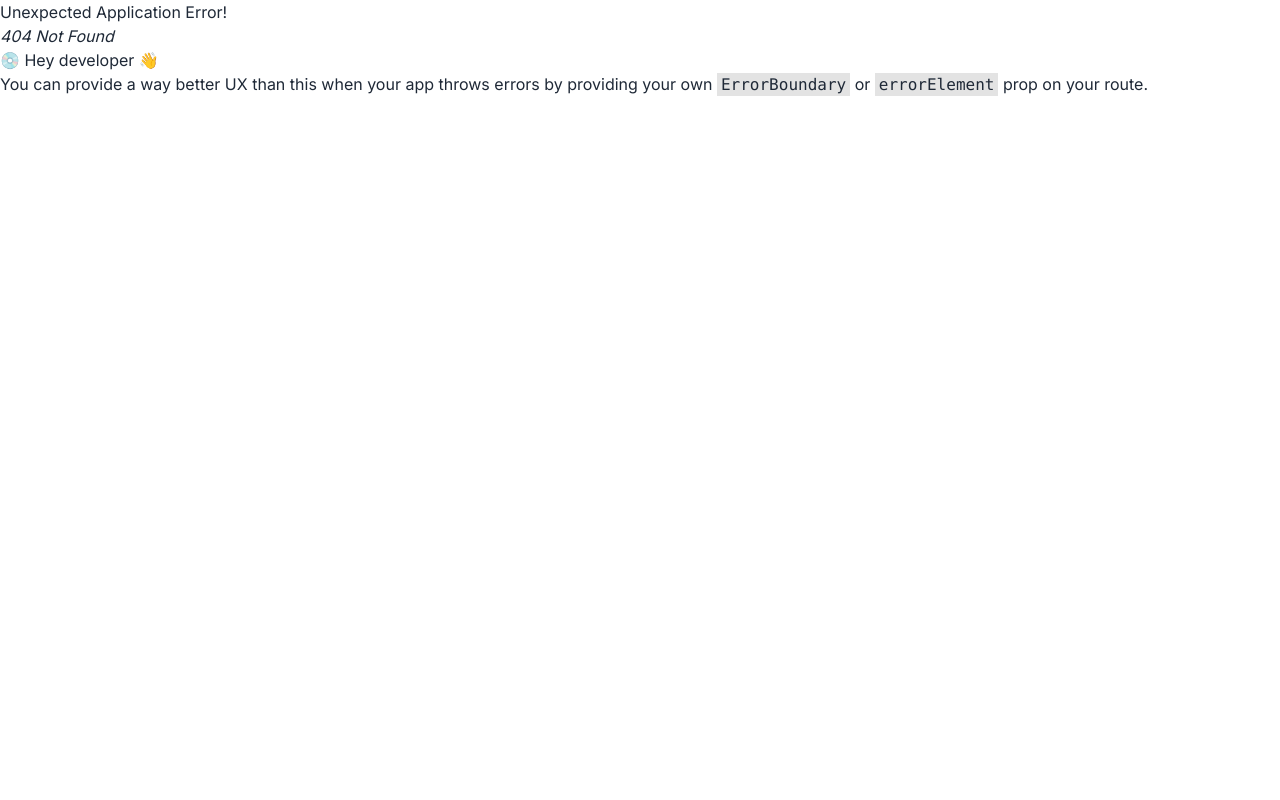
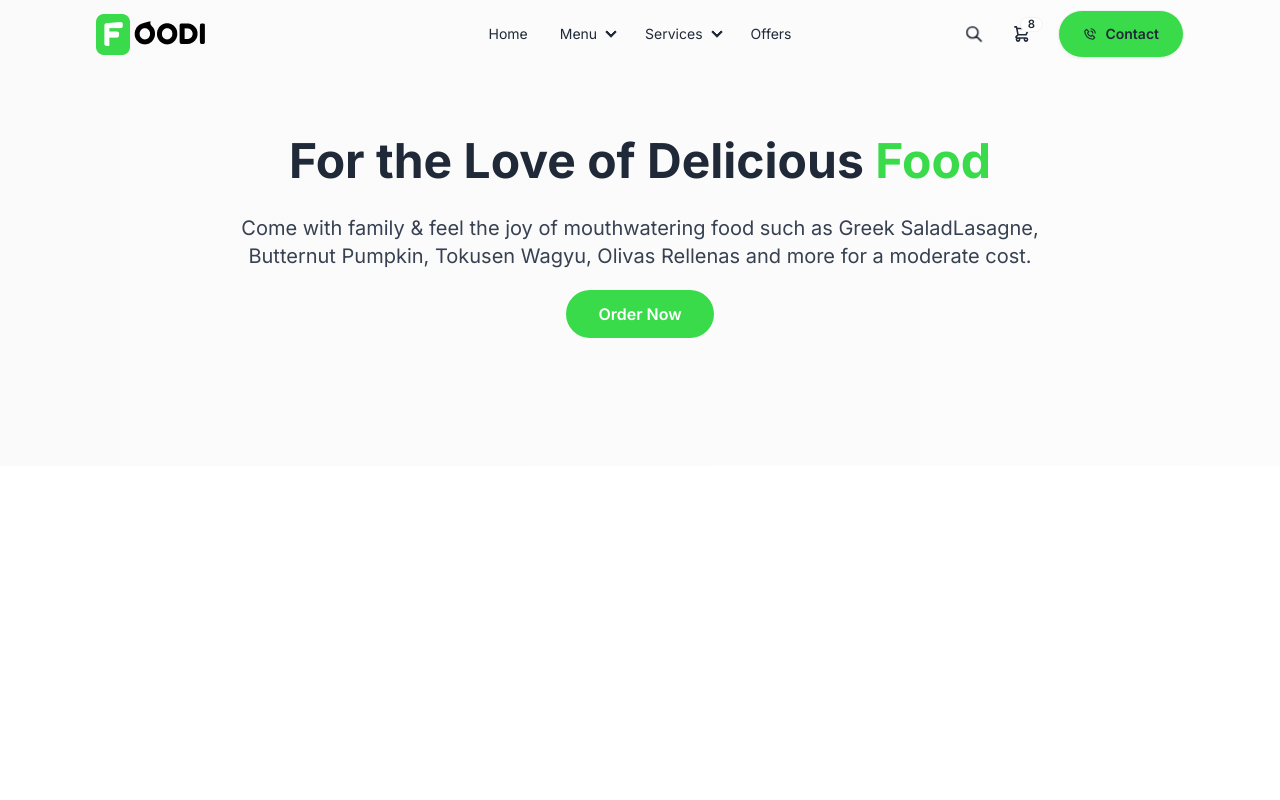
Before and after one commit to Rasibul/food-client, a React (Vite) app: page /menu in a window 1280 px wide. Before the commit this address had no page. Shown: the top 800 px of the page. Built offline with nearby package versions, Linux system fonts and the light colour scheme.

Commit message:
make a some logic for sorting filtering by category menu

```diff
--- a/src/Components/Shared/NavBar/NavBar.jsx
+++ b/src/Components/Shared/NavBar/NavBar.jsx
@@ -23,13 +23,13 @@ const NavBar = () => {
     }, [])
     const navItems = <>
         <li>
-            <a>Home</a>
+            <a href='/'>Home</a>
         </li>
         <li>
             <details>
                 <summary>Menu</summary>
                 <ul className="p-2">
-                    <li><a>All</a></li>
+                    <li><a href='/menu'>All</a></li>
                     <li><a>Salad</a></li>
                     <li><a>Pizza</a></li>
                 </ul>
--- a/src/LayOut/MainLayOut.jsx
+++ b/src/LayOut/MainLayOut.jsx
@@ -1,14 +1,17 @@
 import { Outlet } from "react-router-dom";
 import NavBar from "../Components/Shared/NavBar/NavBar";
 import "../App.css"
+import Footer from "../Pages/Home/Footer";
 
 
 const MainLayOut = () => {
     return (
         <div>
             <NavBar></NavBar>
-            <Outlet></Outlet>
-            <h2>Footer</h2>
+            <div className="min-h-screen">
+                <Outlet></Outlet>
+            </div>
+            <Footer></Footer>
         </div>
     );
 };
--- a/src/Pages/Home/Home.jsx
+++ b/src/Pages/Home/Home.jsx
@@ -1,6 +1,5 @@
 import Banner from "./Banner";
 import Categories from "./Categories";
-import Footer from "./Footer";
 import OurServices from "./OurServices";
 import SpecialDishes from "./SpecialDishes";
 import Testimonial from "./Testimonial";
@@ -14,7 +13,6 @@ const Home = () => {
             <SpecialDishes></SpecialDishes>
             <Testimonial></Testimonial>
             <OurServices></OurServices>
-            <Footer></Footer>
         </div>
     );
 };
--- a/src/Pages/Home/Testimonial.jsx
+++ b/src/Pages/Home/Testimonial.jsx
@@ -40,7 +40,6 @@ const Testimonial = () => {
                                     </div>
                                 </div>
                             </div>
-
                             <div className="space-y-1">
                                 <h5 className="text-lg font-semibold">Customer Feedback</h5>
                                 <div className="flex items-center gap-2"><FaStar className="text-yellow-400" /> <span className="font-medium">4.9</span> <span className="text-[#807E7E]">(18.6k Reviews)</span></div>
--- /dev/null
+++ b/src/Pages/Menu/Menu.jsx
@@ -0,0 +1,95 @@
+import { useEffect, useState } from "react";
+
+const Menu = () => {
+    const [menu, setMenu] = useState([])
+    const [filterItem, setFilterItem] = useState([])
+    const [selectedCategory, setSelectedCategory] = useState('all')
+    const [option, setOption] = useState()
+
+    // loading data
+    useEffect(() => {
+        // fetch data
+        const fetchdata = async () => {
+            try {
+                const response = await fetch('/menu.json')
+                const data = await response.json();
+                // console.log(data)
+                setMenu(data)
+                setFilterItem(data)
+            }
+            catch (error) {
+                console.log(error)
+            }
+        }
+        // call the function
+        fetchdata()
+    }, [])
+
+    // filtering data bye category
+
+    const filterData = (category) => {
+        const filterItem = category === "all" ? menu : menu.filter((item) => {
+            item.category === 'category'
+            setFilterItem(filterItem)
+            selectedCategory(category)
+        })
+    }
+
+    // show all data function
+
+    const showAll = () => {
+        setFilterItem(menu)
+        setSelectedCategory('all')
+    }
+
+    // sort in base function Low to High And High to low
+
+    const handelSortChange = (option) =>{
+        setOption(option)
+
+        let sortItem = [...filterItem]
+
+        // logic
+        switch(option) {
+            case "low-to-high":
+              sortItem.sort((a,b) => a.price - b.price)
+              break;
+            case "high-to-low":
+              sortItem.sort((a,b) => b.price - a.price)
+              break;
+            default:
+              // code block
+              break;
+          }
+
+          setFilterItem(sortItem)
+    }
+
+
+
+
+
+    return (
+        <div className="max-w-screen-2xl container mx-auto px-4 md:px-8 xl:px-24 bg-gradient-to-r from-0% from-[#FAFAFA] to-[#FCFCFC] to-100%">
+            <div className="py-20 md:py-24 lg:py-32 flex flex-col items-center justify-center space-y-8 md:space-y-12">
+                {/* texts */}
+                <div className="text-center space-y-5">
+                    <h2 className="text-3xl md:text-5xl font-bold md:leading-snug leading-snug">
+                        For the Love of Delicious<span className="text-green"> Food</span>
+                    </h2>
+                    <p className="text-gray-700 text-base md:text-xl md:w-4/5 mx-auto">
+                        Come with family & feel the joy of mouthwatering food such as Greek SaladLasagne, Butternut Pumpkin, Tokusen Wagyu, Olivas Rellenas and more for
+                        a moderate cost.
+                    </p>
+                    <button className="bg-green text-white font-semibold px-6 md:px-8 py-3 rounded-full">
+                        Order Now
+                    </button>
+                </div>
+
+            </div>
+        </div>
+
+    );
+};
+
+export default Menu;
--- a/src/Router/route.jsx
+++ b/src/Router/route.jsx
@@ -1,6 +1,7 @@
 import { createBrowserRouter } from "react-router-dom";
 import MainLayOut from "../LayOut/MainLayOut";
 import Home from "../Pages/Home/Home";
+import Menu from "../Pages/Menu/Menu";
 
 
 
@@ -12,6 +13,10 @@ const router = createBrowserRouter([
         {
             path: "/",
             element:<Home></Home>
+        },
+        {
+          path:"/menu",
+          element:<Menu></Menu>
         }
       ]
     },
```
